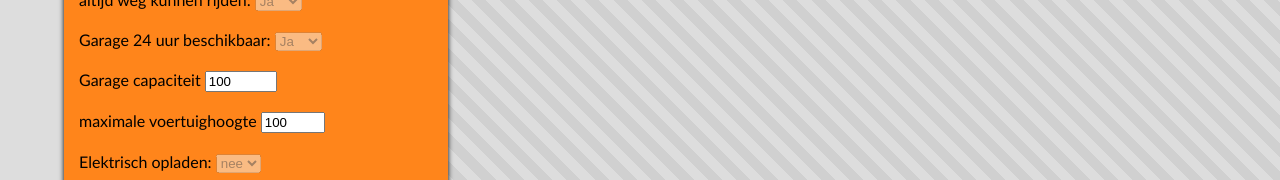
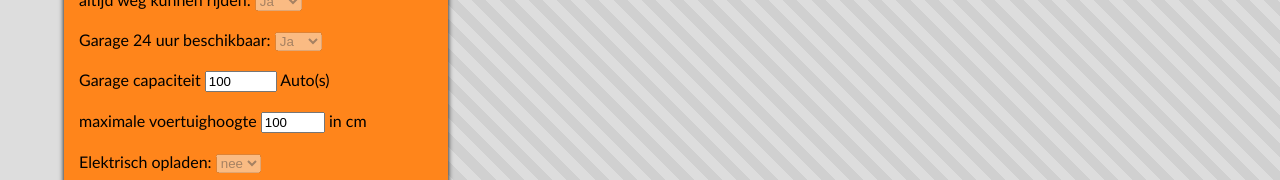
Before and after one commit to max-hauser/frontend-data, a website with bundled scripts: page index.html in a window 1280 px wide. Shown: the part 223-403 px from the top of the page. Built offline with nearby package versions, Linux system fonts and the light colour scheme.

Commit message:
cleaned main branch

```diff
--- a/index.html
+++ b/index.html
@@ -38,12 +38,12 @@
 
         <label for="capaciteit">Garage capaciteit</label>
         <input type="number" name="capaciteit" id="capaciteit" min="1" max="3000" value="100">
-
+        <label for="capaciteit">Auto(s)</label>
         <br><br>
 
         <label for="maximaleVoertuigHoogte">maximale voertuighoogte</label>
         <input type="number" name="maximaleVoertuigHoogte" id="maximaleVoertuigHoogte" min="1" max="300" value="100">
-
+        <label for="maximaleVoertuigHoogte">in cm</label>
         <br><br>
 
         <label for="opladen">Elektrisch opladen:</label>
```
Also changed, not shown: exercises/kaart-amsterdam/index-old.html (renamed from index-old.html), exercises/kaart-amsterdam/modules-old/criteria/cash_only.js (renamed from modules-old/criteria/cash_only.js), exercises/kaart-amsterdam/modules-old/criteria/exit_parking.js (renamed from modules-old/criteria/exit_parking.js), exercises/kaart-amsterdam/modules-old/criteria/geo_parking.js (renamed from modules-old/criteria/geo_parking.js), exercises/kaart-amsterdam/modules-old/criteria/get_location.js (renamed from modules-old/criteria/get_location.js), exercises/kaart-amsterdam/modules-old/criteria/init.js (renamed from modules-old/criteria/init.js), exercises/kaart-amsterdam/modules-old/criteria/kaart.js (renamed from modules-old/criteria/kaart.js), exercises/kaart-amsterdam/modules-old/criteria/max_vehicle_height.js (renamed from modules-old/criteria/max_vehicle_height.js), exercises/kaart-amsterdam/modules-old/dataset.js (renamed from modules-old/dataset.js), exercises/kaart-amsterdam/modules-old/request.js (renamed from modules-old/request.js), exercises/kaart-amsterdam/scripts-old/main.js (renamed from scripts-old/main.js).
